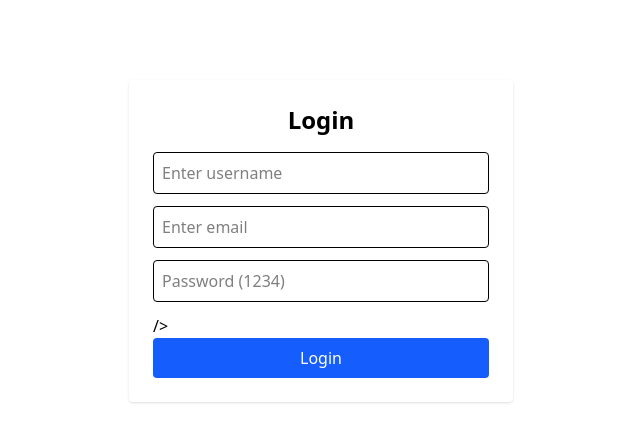
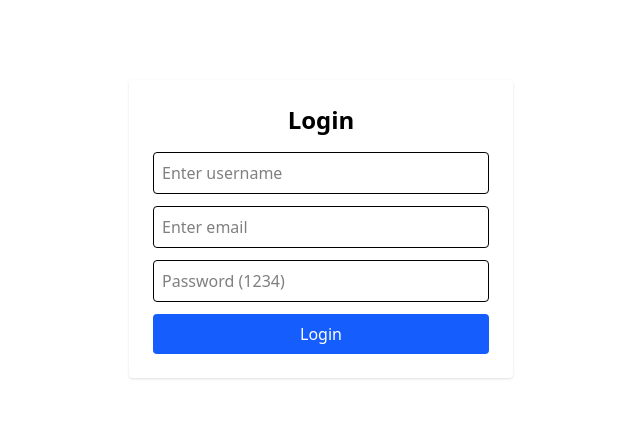
Before and after one commit to Assumpta-Chinonso1/cartredux-toolkit, a React (Vite) app: page / in a window 1280 px wide. Shown: the top 442 px of the page, without its empty margins (319-959 px from the left). Built offline with nearby package versions, Linux system fonts and the light colour scheme.

Commit message:
........

```diff
--- a/src/components/Login.jsx
+++ b/src/components/Login.jsx
@@ -80,7 +80,7 @@ const Login = () => {
         className="border p-2 w-full rounded mb-3 dark:bg-gray-700 dark:text-white"
         value={password}
         onChange={(e) => setPassword(e.target.value)} />
-      />
+
       <button
         onClick={handleLogin}
         className="w-full bg-blue-600 text-white p-2 rounded disabled:bg-blue-300"
```
